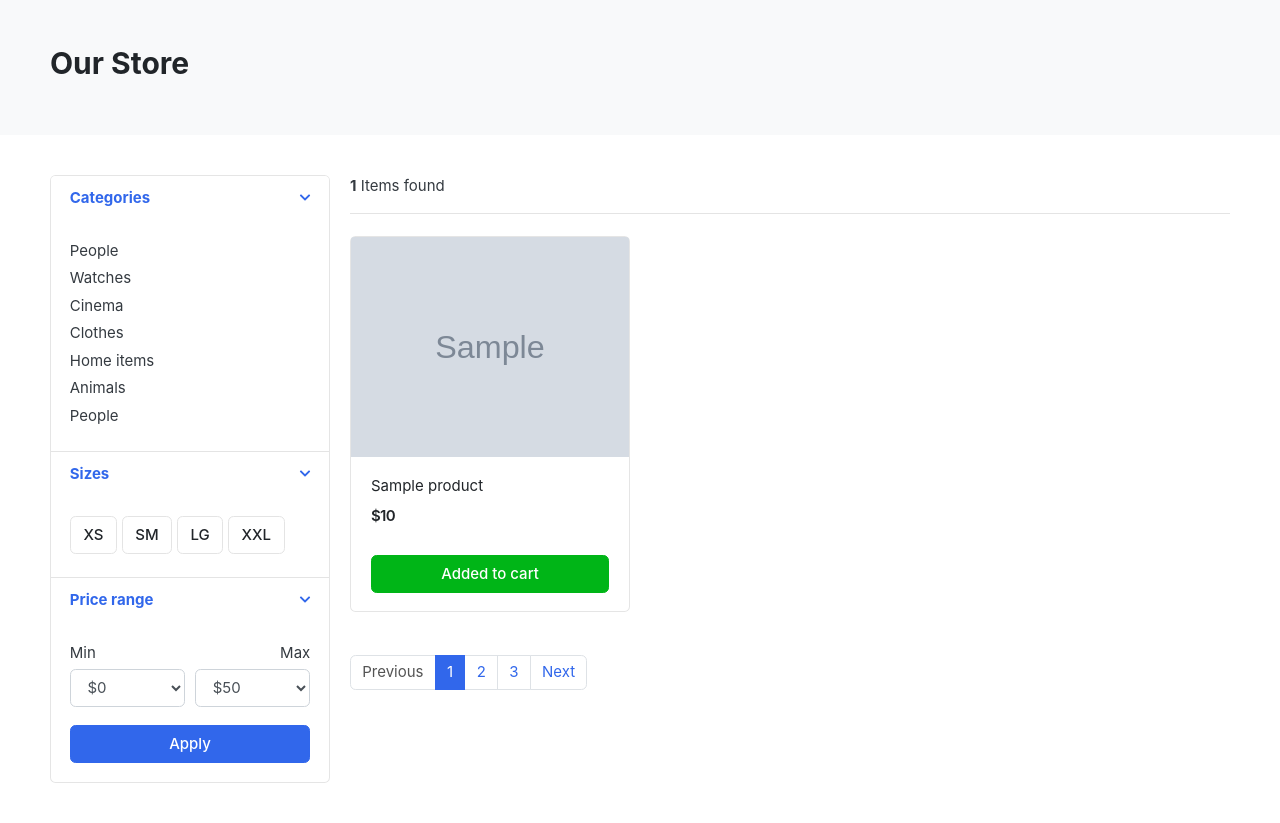
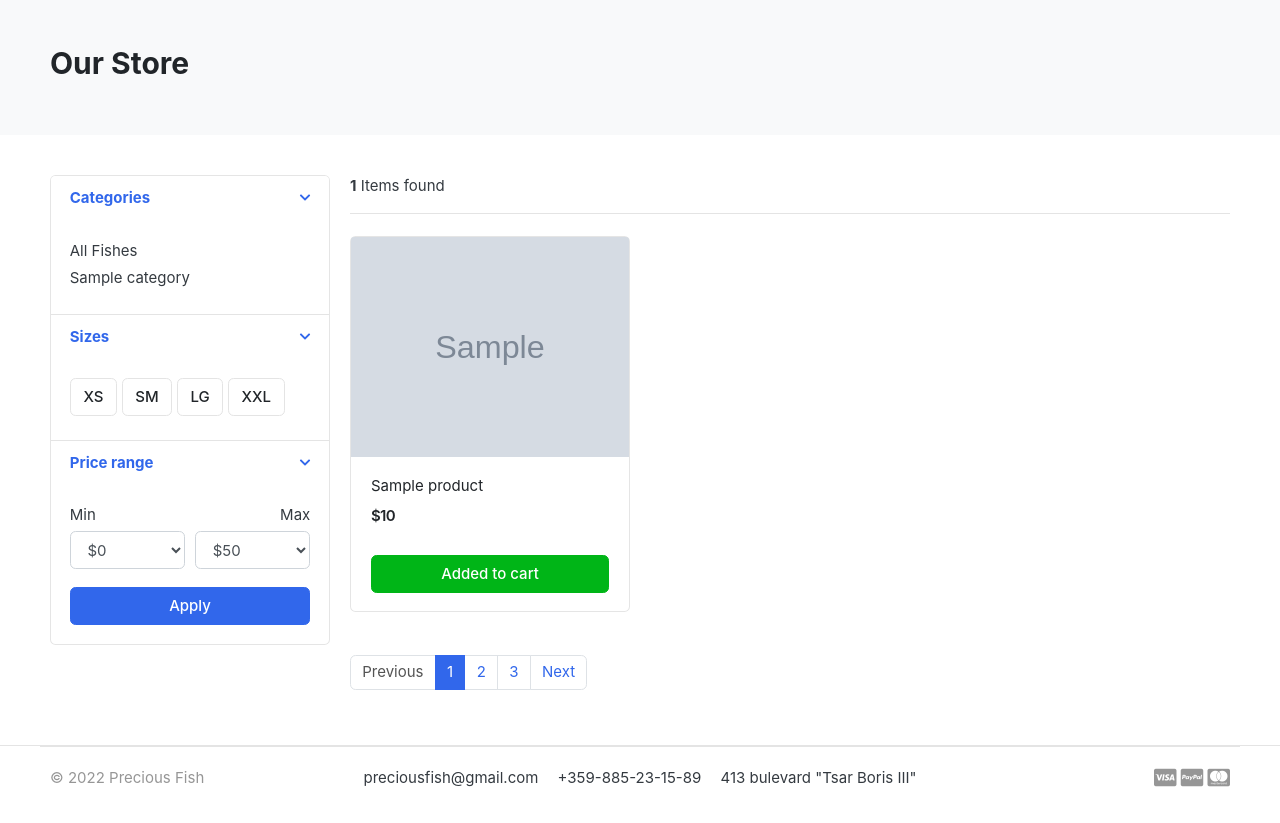
Before and after one commit to LachezarStamenov/online-fish-shoping-platform, a Django app: page /store/ in a window 1280 px wide. Shown: the part 119-942 px from the top of the page. After the commit the page ends 906 px from the top, so only its background shows below. Run offline with Django 4.2, Linux system fonts and the light colour scheme; tables that the repository leaves empty hold one stand-in row (values such as "Sample post"); grey boxes marked "Sample" are stand-in pictures; some libraries are stand-ins or nearby versions; some web fonts are replaced.

Commit message:
context processor made in category app. Categories displayed in the Store page.

```diff
--- /dev/null
+++ b/e_fish_shop_app/category/context_processors.py
@@ -0,0 +1,6 @@
+from e_fish_shop_app.category.models import Category
+
+
+def menu_links(request):
+    links = Category.objects.all()
+    return dict(links=links)
--- a/e_fish_shop_app/category/models.py
+++ b/e_fish_shop_app/category/models.py
@@ -1,4 +1,5 @@
 from django.db import models
+from django.urls import reverse
 
 
 class Category(models.Model):
@@ -11,5 +12,9 @@ class Category(models.Model):
         verbose_name = 'Category'
         verbose_name_plural = 'categories'
 
+    def get_url(self):
+        """get the category"""
+        return reverse('products by category', args=[self.slug])
+
     def __str__(self):
         return self.category_name
--- a/e_fish_shop_app/settings.py
+++ b/e_fish_shop_app/settings.py
@@ -56,6 +56,7 @@ TEMPLATES = [
                 'django.template.context_processors.request',
                 'django.contrib.auth.context_processors.auth',
                 'django.contrib.messages.context_processors.messages',
+                'e_fish_shop_app.category.context_processors.menu_links',
             ],
         },
     },
--- a/e_fish_shop_app/store/urls.py
+++ b/e_fish_shop_app/store/urls.py
@@ -1,8 +1,6 @@
 from django.urls import path
 
 from e_fish_shop_app.store.views import store
-
-# from e_fish_shop_app.store.views import store
 
 urlpatterns = (
     path('', store, name='store'),
--- a/e_fish_shop_app/store/views.py
+++ b/e_fish_shop_app/store/views.py
@@ -6,14 +6,13 @@ from e_fish_shop_app.store.models import Product
 
 
 def store(request, category_slug=None):
-    categories = None
     if category_slug is not None:
         categories = get_object_or_404(Category, slug=category_slug)
         products = Product.objects.all().filter(category=categories, is_available=True)
-        products_count = len(Product.objects.all().filter(is_available=True))
+        products_count = products.count()
     else:
         products = Product.objects.all().filter(is_available=True)
-        products_count = len(Product.objects.all().filter(is_available=True))
+        products_count = products.count()
 
     context = {
         'products': products,
--- a/templates/partials/navbar.html
+++ b/templates/partials/navbar.html
@@ -38,12 +38,10 @@
                             <i class="fa fa-bars"></i> All category
                         </button>
                         <div class="dropdown-menu">
-                            <a class="dropdown-item" href="#">GloFish Tetra </a>
-                            <a class="dropdown-item" href="#">Catfishes </a>
-                            <a class="dropdown-item" href="#">Goldfishes </a>
-                            <a class="dropdown-item" href="#">Platies </a>
-                            <a class="dropdown-item" href="#">Angelfishes </a>
-                            <a class="dropdown-item" href="#">Betta Fishes </a>
+                            <a class="dropdown-item" href="{% url 'store' %}">All fishes </a>
+                            {% for category in links %}
+                                <a class="dropdown-item" href="{{ category.get_url }}">{{ category.category_name }} </a>
+                            {% endfor %}
                         </div>
                     </div>  <!-- category-wrap.// -->
                 </div> <!-- col.// -->
--- a/templates/store/store.html
+++ b/templates/store/store.html
@@ -32,13 +32,10 @@
                                 <div class="card-body">
 
                                     <ul class="list-menu">
-                                        <li><a href="#">People </a></li>
-                                        <li><a href="#">Watches </a></li>
-                                        <li><a href="#">Cinema </a></li>
-                                        <li><a href="#">Clothes </a></li>
-                                        <li><a href="#">Home items </a></li>
-                                        <li><a href="#">Animals</a></li>
-                                        <li><a href="#">People </a></li>
+                                        <li><a href="{% url 'store' %}">All Fishes </a></li>
+                                        {% for category in links %}
+                                        <li><a href="{{ category.get_url }}">{{ category.category_name }} </a></li>
+                                        {% endfor %}
                                     </ul>
 
                                 </div> <!-- card-body.// -->
```
